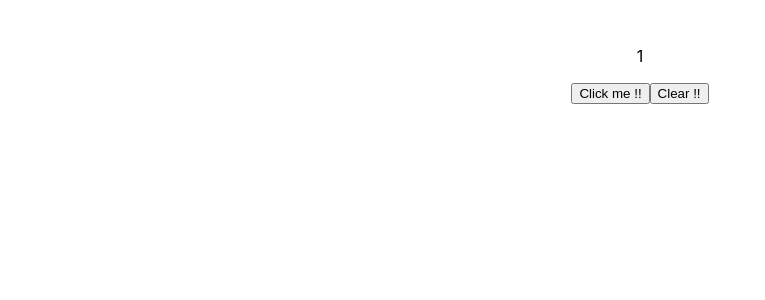
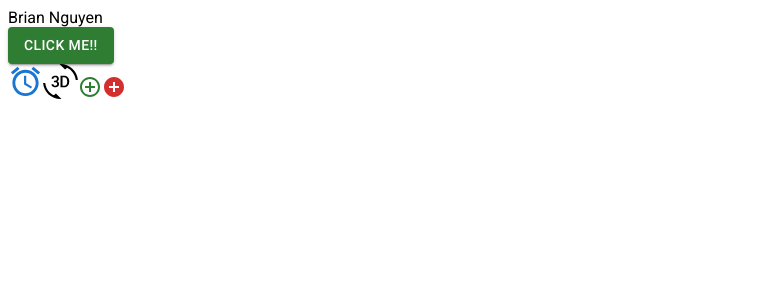
Before and after one commit to nqbao47/hook-learning, a React (Create React App) app: page / in a window 1280 px wide. Shown: the top 300 px of the page, without its empty margins (0-765 px from the left). Built offline with nearby package versions, Linux system fonts and the light colour scheme.

Commit message:
install & First some materials

```diff
--- a/package.json
+++ b/package.json
@@ -3,6 +3,10 @@
   "version": "0.1.0",
   "private": true,
   "dependencies": {
+    "@emotion/react": "^11.11.0",
+    "@emotion/styled": "^11.11.0",
+    "@mui/icons-material": "^5.11.16",
+    "@mui/material": "^5.13.0",
     "@testing-library/jest-dom": "^5.17.0",
     "@testing-library/react": "^13.4.0",
     "@testing-library/user-event": "^13.5.0",
--- a/public/index.html
+++ b/public/index.html
@@ -25,6 +25,9 @@
       Learn how to configure a non-root public URL by running `npm run build`.
     -->
     <title>React App</title>
+    <link rel="preconnect" href="https://fonts.googleapis.com" />
+    <link rel="preconnect" href="https://fonts.gstatic.com" crossorigin />
+    <link rel="stylesheet" href="https://fonts.googleapis.com/css2?family=Roboto:wght@300;400;500;700&display=swap" />
   </head>
   <body>
     <noscript>You need to enable JavaScript to run this app.</noscript>
--- a/src/App.js
+++ b/src/App.js
@@ -1,9 +1,32 @@
-import Counter from "./components/us-Count";
+import Button from "@mui/material/Button";
+import { AccessAlarm, AddCircle, ThreeDRotation } from "@mui/icons-material";
+import AddCircleOutlineIcon from "@mui/icons-material/AddCircleOutline";
+
 function App() {
   return (
-    <div className="App">
-      <Counter />
-    </div>
+    <>
+      <div>Brian Nguyen</div>
+
+      <Button
+        onClick={() => {
+          alert("Test!!");
+        }}
+        color="success"
+        variant="contained"
+      >
+        Click me!!
+      </Button>
+      <br />
+
+      <AccessAlarm
+        fontSize="large"
+        color="primary"
+      />
+
+      <ThreeDRotation fontSize="large" />
+      <AddCircleOutlineIcon color="success" />
+      <AddCircle color="error" />
+    </>
   );
 }
 export default App;
--- a/src/index.css
+++ b/src/index.css
@@ -1,4 +1,4 @@
-body {
+/* body {
   margin: 0;
   font-family: -apple-system, BlinkMacSystemFont, 'Segoe UI', 'Roboto', 'Oxygen',
     'Ubuntu', 'Cantarell', 'Fira Sans', 'Droid Sans', 'Helvetica Neue',
@@ -14,4 +14,8 @@ body {
 code {
   font-family: source-code-pro, Menlo, Monaco, Consolas, 'Courier New',
     monospace;
+} */
+
+:root  {
+  font-family: "Roboto", sans-serif;
 }
```
Also changed, not shown: 1 other file (tests, documents, lock files or other folders).
